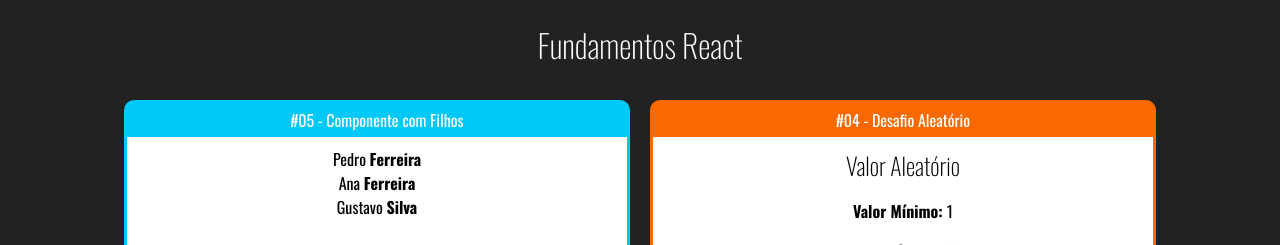
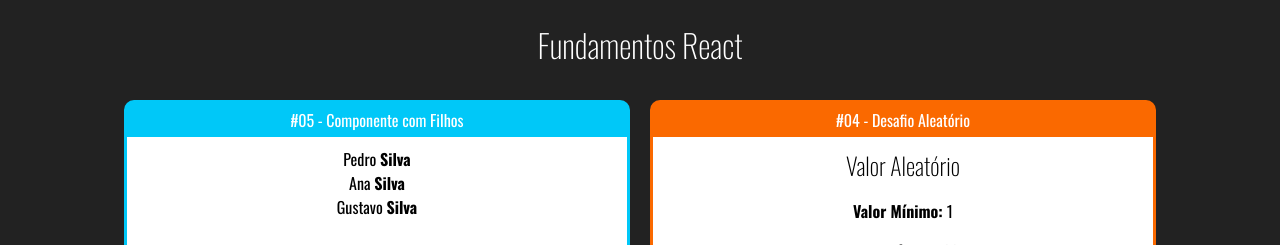
Before and after one commit to gpmendes7/reactreduxfundamentos, a React (Create React App) app in the folder fundamentos-react/: page / in a window 1280 px wide. Shown: the top 245 px of the page. Built offline with nearby package versions, Linux system fonts and the light colour scheme.

Commit message:
26. Componente com Filho #02

```diff
--- a/fundamentos-react/src/App.jsx
+++ b/fundamentos-react/src/App.jsx
@@ -1,6 +1,7 @@
 import "./App.css";
 import React from "react";
 
+import FamiliaMembro from "./components/basicos/FamiliaMembro";
 import Familia from "./components/basicos/Familia";
 import Card from "./components/layout/Card";
 import Aleatorio from "./components/basicos/Aleatorio";
@@ -14,7 +15,11 @@ export default () => (
 
     <div className="Cards">
       <Card titulo="#05 - Componente com Filhos" color="#00C8F8">
-        <Familia sobrenome="Ferreira" />
+        <Familia sobrenome="Silva">
+          <FamiliaMembro nome="Pedro" />
+          <FamiliaMembro nome="Ana" />
+          <FamiliaMembro nome="Gustavo" />
+        </Familia>
       </Card>
 
       <Card titulo="#04 - Desafio Aleatório" color="#FA6900">
--- a/fundamentos-react/src/components/basicos/Familia.jsx
+++ b/fundamentos-react/src/components/basicos/Familia.jsx
@@ -1,12 +1,11 @@
-import React from "react";
-import FamiliaMembro from "./FamiliaMembro";
+import React, { cloneElement } from "react";
 
 export default (props) => {
   return (
     <div>
-      <FamiliaMembro nome="Pedro" sobrenome={props.sobrenome} />
-      <FamiliaMembro nome="Ana" {...props} />
-      <FamiliaMembro nome="Gustavo" sobrenome="Silva" />
+      {props.children.map((child, i) => {
+        return cloneElement(child, { ...props, key: i });
+      })}
     </div>
   );
 };
```
